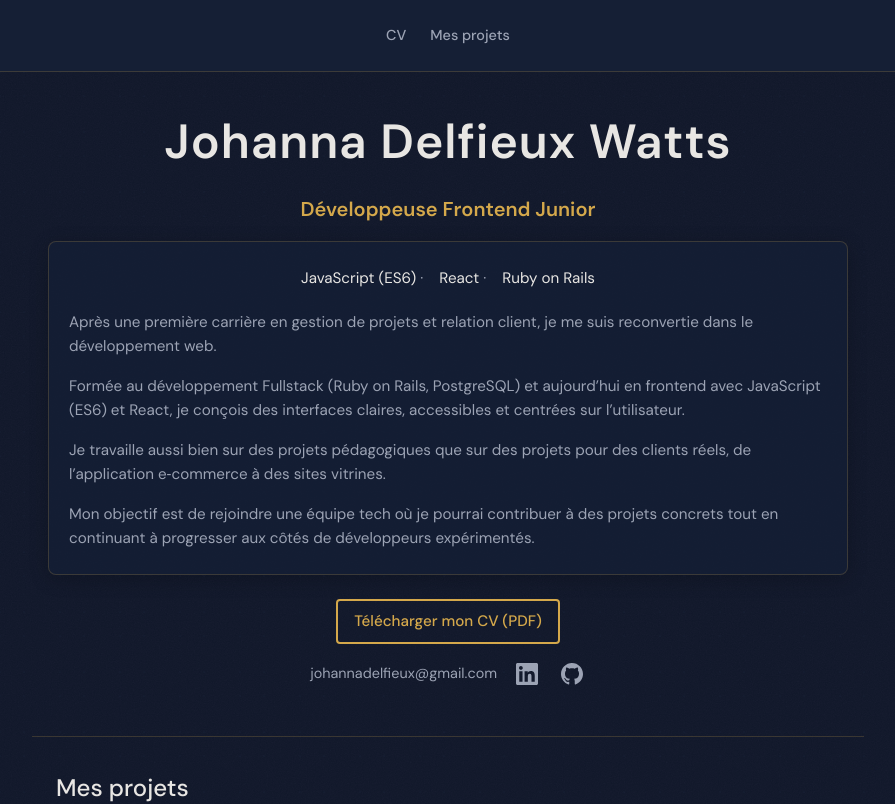
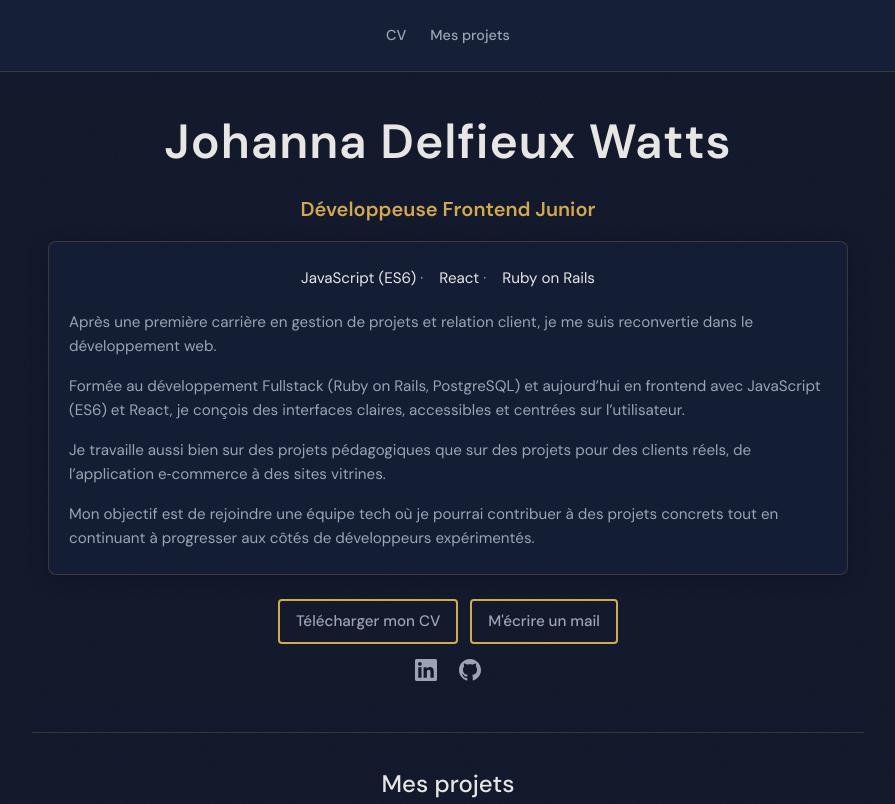
Before and after one commit to jobeejobaa/Portfolio, a React (Vite) app: page / in a window 1280 px wide. Shown: the top 804 px of the page, without its empty margins (192-1087 px from the left). Built offline with nearby package versions, Linux system fonts and the light colour scheme.

Commit message:
fixed css

```diff
--- a/src/components/Hero.jsx
+++ b/src/components/Hero.jsx
@@ -32,17 +32,23 @@ function Hero() {
           </p>
         </div>
       </div>
-      <div className="hero-cv">
+      <div className="hero-contact">
+        <div className="hero-contact-buttons">
           <a
             href="CV_Delfieux_Watts.pdf"
             download="CV_Delfieux_Watts.pdf"
             className="hero-cv-link"
           >
-          Télécharger mon CV (PDF)
+            Télécharger mon CV
+          </a>
+          <a
+            href="mailto:johannadelfieux@gmail.com"
+            className="hero-cv-link hero-email-link"
+          >
+            M'écrire un mail
           </a>
         </div>
-      <div className="hero-contact">
-        <a href="mailto:johannadelfieux@gmail.com">johannadelfieux@gmail.com</a>
+        <div className="hero-contact-social">
           <a href="https://linkedin.com/in/jdelfieux" target="_blank" rel="noopener noreferrer" className="hero-contact-icon" aria-label="LinkedIn">
             <svg width="22" height="22" viewBox="0 0 24 24" fill="currentColor" aria-hidden="true">
               <path d="M20.447 20.452h-3.554v-5.569c0-1.328-.027-3.037-1.852-3.037-1.853 0-2.136 1.445-2.136 2.939v5.667H9.351V9h3.414v1.561h.046c.477-.9 1.637-1.85 3.37-1.85 3.601 0 4.267 2.37 4.267 5.455v6.286zM5.337 7.433c-1.144 0-2.063-.926-2.063-2.065 0-1.138.92-2.063 2.063-2.063 1.14 0 2.064.925 2.064 2.063 0 1.139-.925 2.065-2.064 2.065zm1.782 13.019H3.555V9h3.564v11.452zM22.225 0H1.771C.792 0 0 .774 0 1.729v20.542C0 23.227.792 24 1.771 24h20.451C23.2 24 24 23.227 24 22.271V1.729C24 .774 23.2 0 22.222 0h.003z"/>
@@ -54,6 +60,7 @@ function Hero() {
             </svg>
           </a>
         </div>
+      </div>
     </section>
   )
 }
--- a/src/index.css
+++ b/src/index.css
@@ -214,6 +214,10 @@ a:hover {
 
 .hero-cv {
   margin-bottom: 1rem;
+  display: flex;
+  justify-content: center;
+  gap: 0.75rem;
+  flex-wrap: wrap;
 }
 
 .hero-cv-link {
@@ -234,12 +238,26 @@ a:hover {
 }
 
 .hero-contact {
+  margin-top: 1.25rem;
+  display: flex;
+  flex-direction: column;
+  align-items: center;
+  gap: 0.75rem;
+  font-size: 0.9rem;
+}
+
+.hero-contact-buttons {
   display: flex;
   flex-wrap: wrap;
   justify-content: center;
+  gap: 0.75rem;
+}
+
+.hero-contact-social {
+  display: flex;
+  justify-content: center;
   align-items: center;
   gap: 1rem;
-  font-size: 0.9rem;
 }
 
 .hero-contact a,
@@ -275,6 +293,10 @@ a:hover {
   border-top: 1px solid var(--color-border);
   text-align: left;
   scroll-margin-top: var(--header-height);
+}
+
+.projets .section-title {
+  text-align: center;
 }
 
 .section-title {
```
Lines whose indentation alone changed are shown as unchanged.
